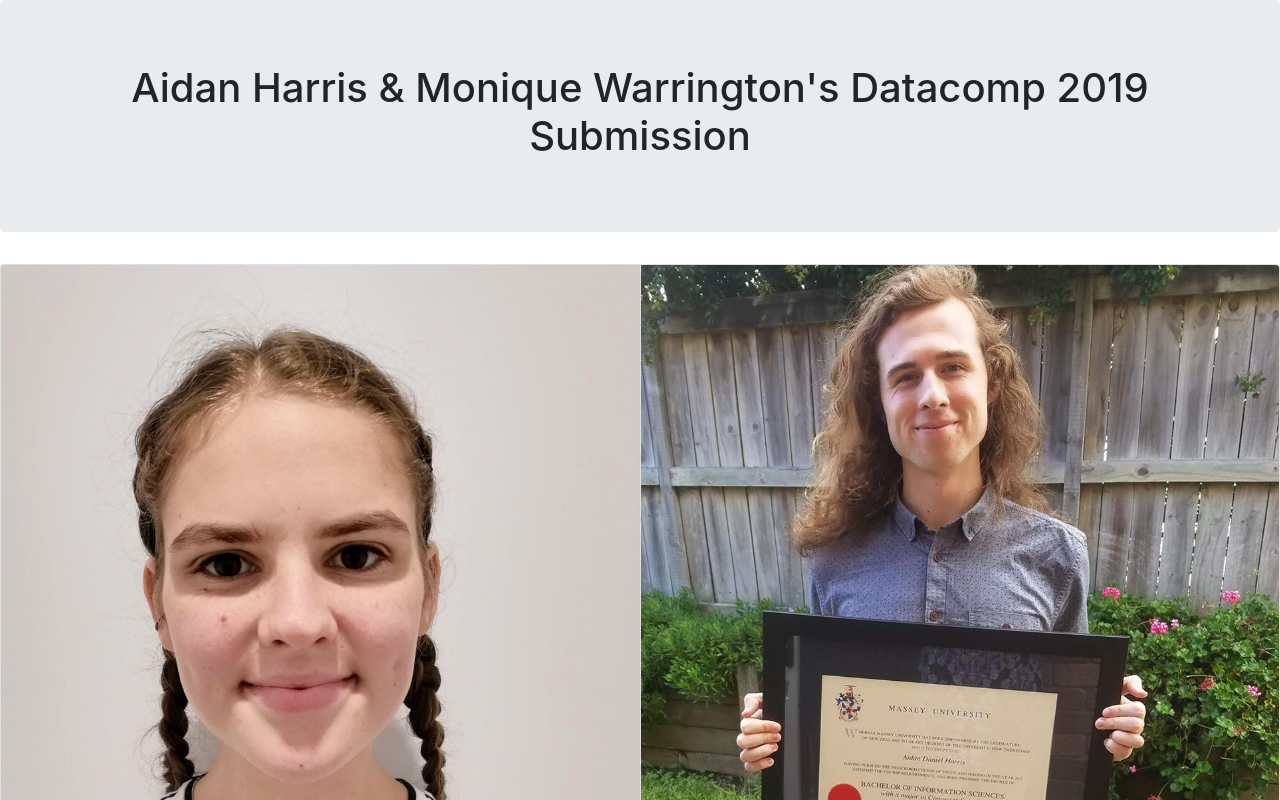
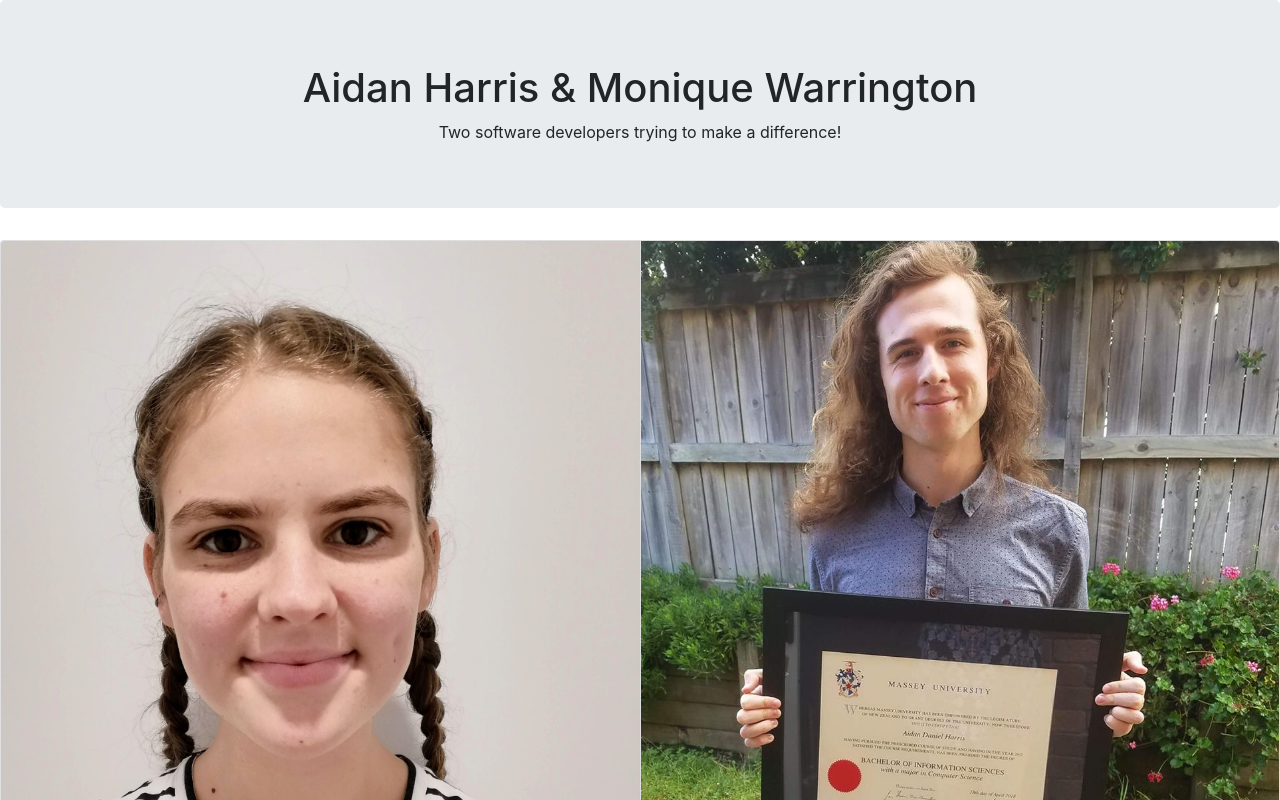
Before and after one commit to MoniqueWarrington/Datacomp2019, a React (Create React App) app: page / in a window 1280 px wide. Shown: the top 800 px of the page. Built offline with nearby package versions, Linux system fonts and the light colour scheme.

Commit message:
Changed Header subtitle, added fading in to header

```diff
--- a/src/components/Header/Header.js
+++ b/src/components/Header/Header.js
@@ -1,12 +1,42 @@
 import React from 'react';
 import { Jumbotron } from 'react-bootstrap';
+import Fade from 'react-bootstrap/Fade'
 
-function Header() {
-    return (
+class Header extends React.Component {
+    constructor(props, context) {
+        super(props, context);
+
+        this.state = {
+            fadeTitleIn: false,
+            fadeSubtitleIn: false
+        };
+        this.onTitleFadeIn = this.onTitleFadeIn.bind(this);
+    }
+
+    componentDidMount() {
+        this.setState({fadeTitleIn: true})
+    }
+
+    onTitleFadeIn() {
+        this.setState({fadeSubtitleIn: true})
+    }
+    fadeInStyle = {
+        'transition-duration' : '.5s'
+    }
+    render() {
+        return (
         <Jumbotron>
-            <h1>Aidan Harris & Monique Warrington's Datacomp 2019 Submission</h1>
+            <Fade in={this.state.fadeTitleIn} style={this.fadeInStyle} onEntered={this.onTitleFadeIn}>
+                <h1>Aidan Harris & Monique Warrington</h1>
+            </Fade>
+            <Fade in={this.state.fadeSubtitleIn} style={this.fadeInStyle} >
+                <div id="example-fade-text">
+                    Two software developers trying to make a difference!
+                </div>
+            </Fade>
         </Jumbotron>
-    );
+        )
+    }
 }
 
 export default Header
```
